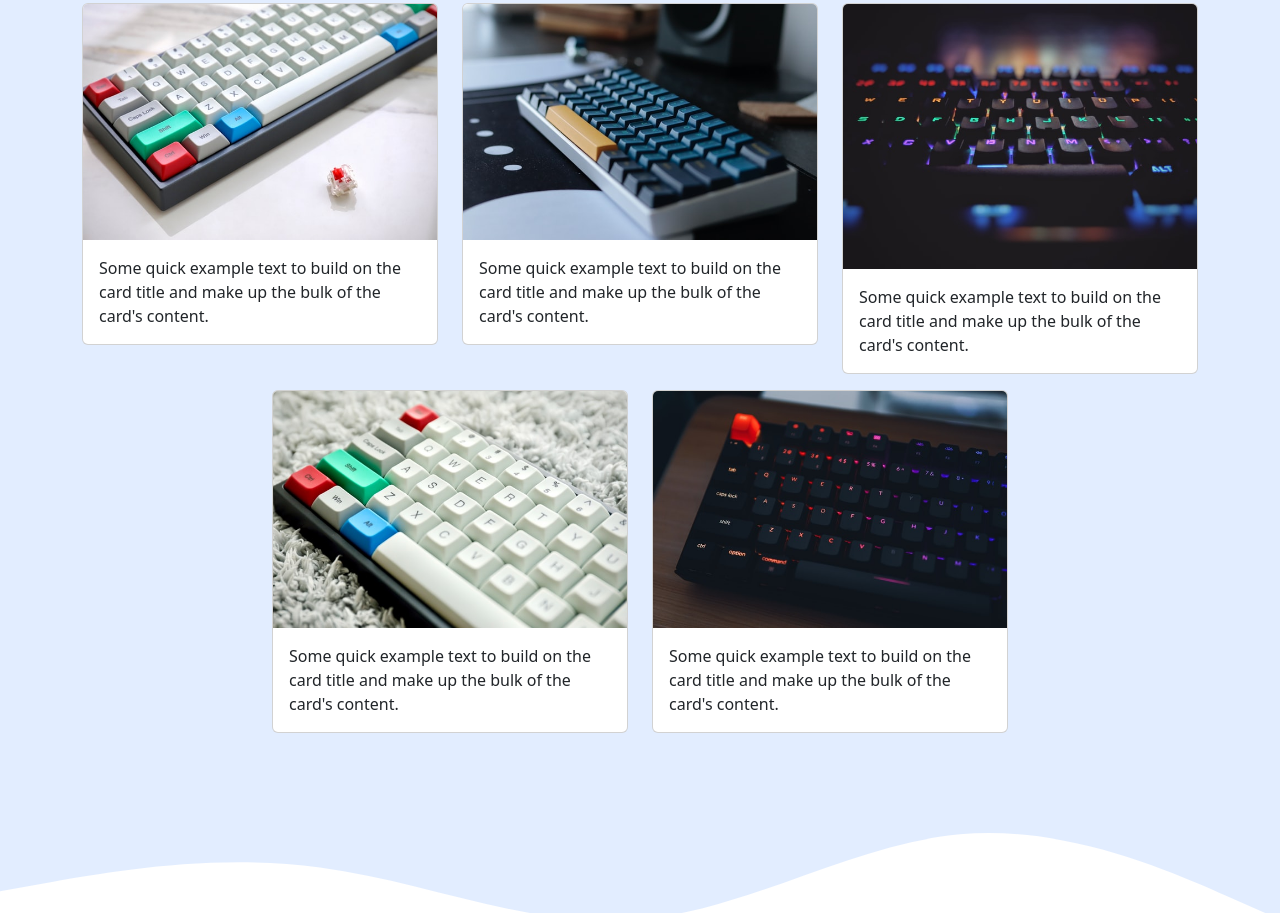
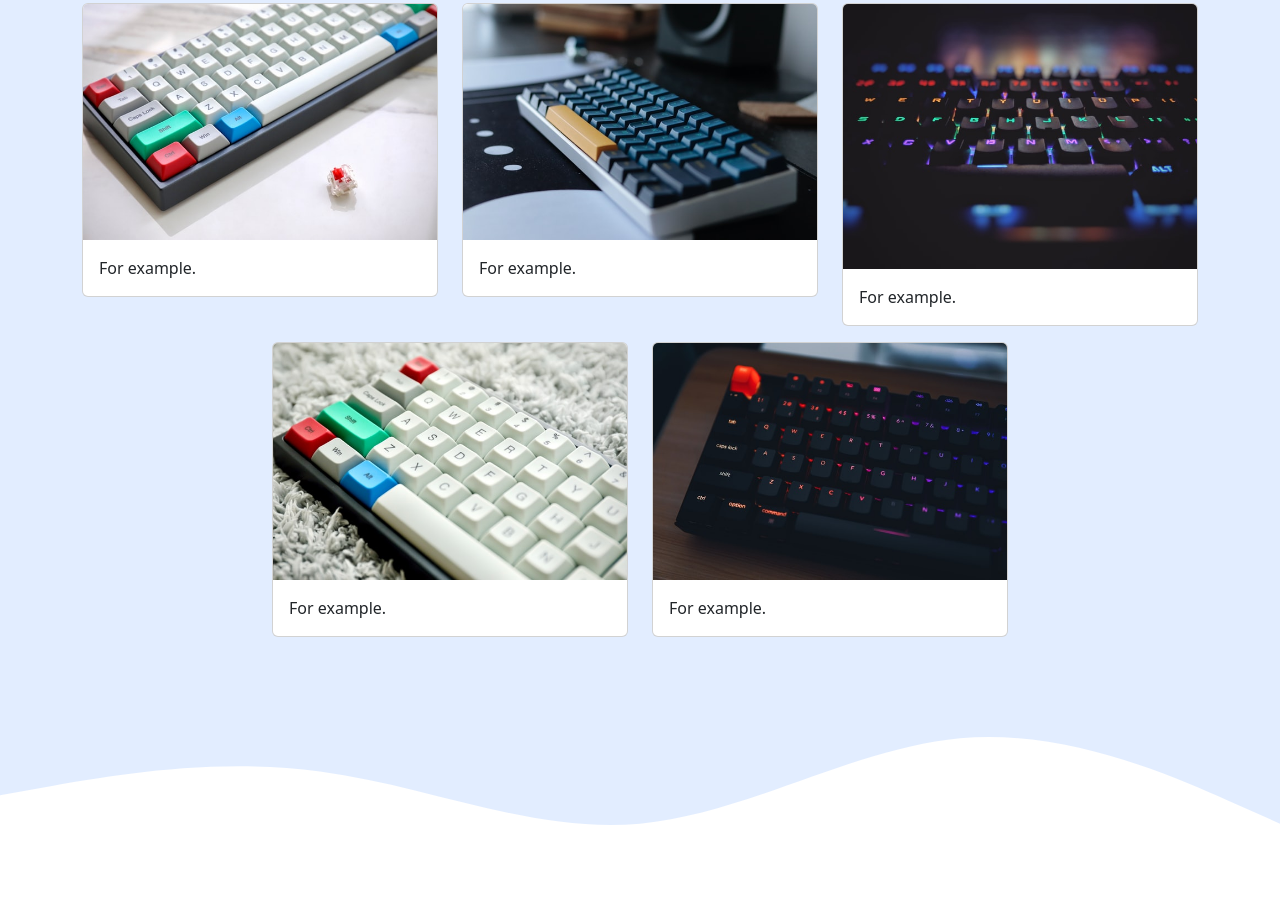
Before and after one commit to DhanyKurniawan/dhanykurniawan.github.io, a plain HTML site: page index.html in a window 1280 px wide. Shown: the part 1448-2361 px from the top of the page. Drawn offline with nearby package versions, Linux system fonts and the light colour scheme.

Commit message:
update about me dan projects

```diff
--- a/index.html
+++ b/index.html
@@ -67,8 +67,8 @@
           </div>
         </div>
         <div class="row justify-content-center fs-5 text-center">
-          <div class="col-md-4 mb-3">Lorem ipsum dolor sit amet consectetur adipisicing elit. Animi quae doloribus soluta nam vel quos similique laudantium, nemo ipsa suscipit.</div>
-          <div class="col-md-4 mb-3">Lorem ipsum dolor sit, amet consectetur adipisicing elit. Possimus, ratione quas praesentium laboriosam ad, nobis aliquam nisi deserunt quo similique vero, vitae consequuntur nam consequatur?</div>
+          <div class="col-md-4 mb-3">Fresh graduates bidang ilmu komputer lulusan Teknik Informatika. Memiliki pengalaman dalam membangun website sederhana dalam rangka untuk kepentingan pendidikan.</div>
+          <div class="col-md-4 mb-3">Siap memberikan kontribusi positif pada kantor atau perusahaan tempat bekerja. Menjunjung tinggi nilai-nilai kejujuran, tanggungjawab, dan profesionalisme.</div>
         </div>
       </div>
       <svg xmlns="http://www.w3.org/2000/svg" viewBox="0 0 1440 320">
@@ -94,7 +94,7 @@
             <div class="card">
               <img src="img/projects/1.jpg" class="card-img-top" alt="Project 1" />
               <div class="card-body">
-                <p class="card-text">Some quick example text to build on the card title and make up the bulk of the card's content.</p>
+                <p class="card-text">For example.</p>
               </div>
             </div>
           </div>
@@ -102,7 +102,7 @@
             <div class="card">
               <img src="img/projects/2.jpg" class="card-img-top" alt="Project 2" />
               <div class="card-body">
-                <p class="card-text">Some quick example text to build on the card title and make up the bulk of the card's content.</p>
+                <p class="card-text">For example.</p>
               </div>
             </div>
           </div>
@@ -110,7 +110,7 @@
             <div class="card">
               <img src="img/projects/3.jpg" class="card-img-top" alt="Project 3" />
               <div class="card-body">
-                <p class="card-text">Some quick example text to build on the card title and make up the bulk of the card's content.</p>
+                <p class="card-text">For example.</p>
               </div>
             </div>
           </div>
@@ -118,7 +118,7 @@
             <div class="card">
               <img src="img/projects/4.jpg" class="card-img-top" alt="Project 4" />
               <div class="card-body">
-                <p class="card-text">Some quick example text to build on the card title and make up the bulk of the card's content.</p>
+                <p class="card-text">For example.</p>
               </div>
             </div>
           </div>
@@ -126,7 +126,7 @@
             <div class="card">
               <img src="img/projects/5.jpg" class="card-img-top" alt="Project 5" />
               <div class="card-body">
-                <p class="card-text">Some quick example text to build on the card title and make up the bulk of the card's content.</p>
+                <p class="card-text">For example.</p>
               </div>
             </div>
           </div>
```
